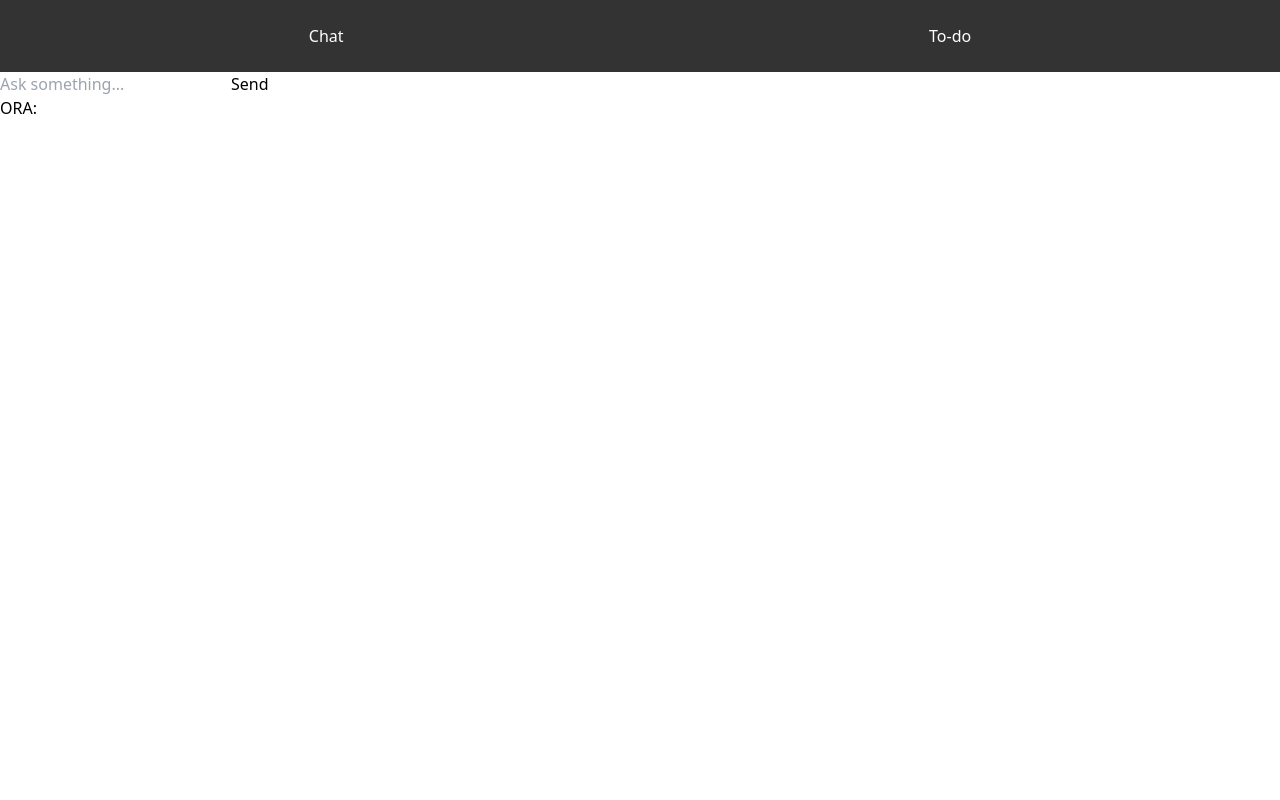
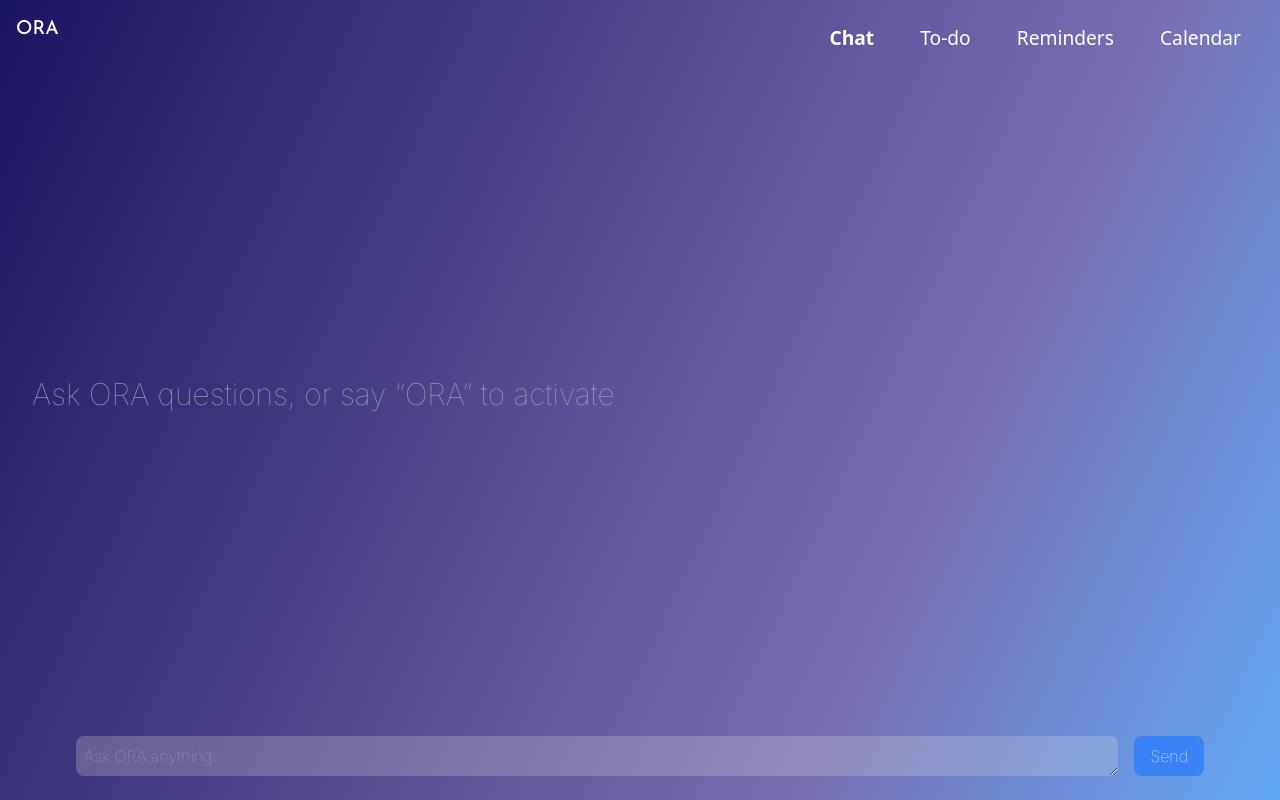
Before and after one commit to josephhchen/ora, a React (Create React App) app: page /chat in a window 1280 px wide. Built offline with nearby package versions, Linux system fonts and the light colour scheme.

Commit message:
Frontend code

```diff
--- a/src/App.js
+++ b/src/App.js
@@ -7,23 +7,24 @@ import Chat from './components/chat';
 import ToDo from './components/to-do';
 import Reminders from './components/reminders';
 import Calendar from './components/calendar';
+import Register from './components/register';
 
 const App = () => {
-  const [showNavbar, setShowNavbar] = useState(true);
+  // const [showNavbar, setShowNavbar] = useState(true);
 
-  useEffect(() => {
-    if (window.location.pathname === '/') {
-      setShowNavbar(false);
-    } else {
-      setShowNavbar(true);
-    }
-  }, [window.location.pathname]);
+  // useEffect(() => {
+  //   if (window.location.pathname === '/') {
+  //     setShowNavbar(false);
+  //   } else {
+  //     setShowNavbar(true);
+  //   }
+  // }, [window.location.pathname]);
 
   return (
     <Router>
-      {showNavbar && <Navbar />}
       <Routes>
         <Route path="/" element={<Landing />} />
+        <Route path="/register" element={<Register />} />
         <Route path="/chat" element={<Chat />} />
         <Route path="/todo" element={<ToDo />} />
         <Route path="/reminders" element={<Reminders />} />
--- a/src/components/chat.js
+++ b/src/components/chat.js
@@ -1,33 +1,72 @@
-import React, { useState } from 'react';
+import React, { useState, useEffect } from 'react';
 import axios from 'axios';
+import '../styles/chat.css';
 import Navbar from './nav';
 
 function Chat() {
   const [message, setMessage] = useState('');
-    const [response, setResponse] = useState('');
-    const [location, setLocation] = useState('');
+  const [chatHistory, setChatHistory] = useState([]);
+  const [isTyping, setIsTyping] = useState(false);
 
   const sendMessage = async () => {
+    if (message.trim() === '') return;
+
+    setChatHistory([...chatHistory, { type: 'user', message }]);
+    setMessage(''); // Clear input
+    setIsTyping(true);
+
     try {
-        const res = await axios.post('http://localhost:5000/api/ask', { message, location });
-        setResponse(res.data.message);
+      const res = await axios.post('http://localhost:5000/api/ask', { message });
+      setTimeout(() => {
+        setChatHistory([...chatHistory, { type: 'user', message }, { type: 'ora', message: res.data.message }]);
+        setIsTyping(false);
+      }, 1000); // simulating typing delay
     } catch (err) {
       console.error(err);
     }
   };
 
+  const handleKeyPress = (e) => {
+    if (e.key === 'Enter' && !e.shiftKey) {
+      e.preventDefault();
+      sendMessage();
+    }
+  };
+
   return (
-      <>
-        <input
-          type="text"
+    <div className="chat-bg flex flex-col h-screen">
+      <Navbar />
+      <div className="flex-grow flex flex-col items-start justify-start p-8">
+        {chatHistory.length === 0 ? (
+          <div className="flex-grow flex items-center justify-start">
+            <p className="text-gray-400 text-3xl inter-font">
+              Ask ORA questions, or say “ORA” to activate
+            </p>
+          </div>
+        ) : (
+          chatHistory.map((chat, index) => (
+            <p key={index} className={`text-white ${chat.type === 'ora' ? 'non-inter-font' : 'inter-font'}`}>
+              {chat.type.toUpperCase()}: {chat.message}
+            </p>
+          ))
+        )}
+        {isTyping && <p className="text-white non-inter-font">ORA: typing...</p>}
+      </div>
+      <div className="flex justify-center items-center p-4">
+        <div className="flex items-center rounded-lg w-11/12 p-2">
+          <textarea
+            className="text-input flex-grow p-2 rounded-lg inter-font text-white"
+            rows="1"
             value={message}
             onChange={(e) => setMessage(e.target.value)}
-          placeholder="Ask something..."
+            onKeyPress={handleKeyPress}
+            placeholder="Ask ORA anything..."
           />
-        <button onClick={sendMessage}>Send</button>
-        <p>ORA: {response}</p>
-      </>
+          <button onClick={sendMessage} className="px-4 py-2 ml-4 bg-blue-500 text-white rounded-lg inter-font">Send</button>
+        </div>
+      </div>
+    </div>
   );
 }
 
-export default Chat
+export default Chat;
--- a/src/components/landing-page.js
+++ b/src/components/landing-page.js
@@ -78,7 +78,7 @@ return (
       </div>
 
       <div className="h-screen" id="About">
-        About:
+
 
       </div>
   </>
--- a/src/components/nav.js
+++ b/src/components/nav.js
@@ -1,11 +1,17 @@
 import React from 'react';
 import { Link } from 'react-router-dom';
+import '../styles/navbar.css';
 
 const Navbar = () => {
   return (
     <div className="navbar">
-      <Link to="/">Chat</Link>
-      <Link to="/todo">To-do</Link>
+      <div>ORA</div>
+      <div className="flex space-x-4">
+        <Link to="/chat" className="active">Chat</Link>
+        <Link to="/todo">To-do</Link>
+        <Link to="/reminders">Reminders</Link>
+        <Link to="/calendar">Calendar</Link>
+      </div>
     </div>
   );
 };
--- /dev/null
+++ b/src/styles/chat.css
@@ -0,0 +1,21 @@
+@import url('https://fonts.googleapis.com/css2?family=Inter:wght@100;500&family=Josefin+Sans:wght@100;200;300;400;500&family=Montserrat:wght@700&display=swap');
+
+.chat-bg {
+    background: linear-gradient(-65deg, #61A9F5 0%, #796DB2 30%, #1A1561 100%);
+    height: 100vh;
+  }
+
+  .inter-font {
+    font-family: 'Inter', sans-serif;
+    font-weight: 100;
+  }
+
+  .non-inter-font {
+    font-family: 'Inter', sans-serif;
+    font-weight: 500;
+  }
+
+  .text-input {
+    background-color: rgba(217, 217, 217, 0.25);
+    color: white;
+  }
--- a/src/styles/landing-page.css
+++ b/src/styles/landing-page.css
@@ -5,6 +5,7 @@
   background: linear-gradient(-65deg, #61A9F5 0%, #796DB2 30%, #1A1561 100%);
   height: 100vh;
   overflow: hidden;
+
 }
 .inter-font {
   font-family: 'Inter', sans-serif;
--- /dev/null
+++ b/src/styles/navbar.css
@@ -0,0 +1,25 @@
+@import url('https://fonts.googleapis.com/css2?family=Inter:wght@100;500&family=Josefin+Sans:wght@100;200;300;400;500&family=Montserrat:wght@700&display=swap');
+
+.navbar {
+  display: flex;
+  justify-content: space-between;
+  padding: 16px;
+  font-size: 1.2em;
+  background-color: transparent;
+}
+
+.navbar a {
+  margin: 0 15px;
+  text-decoration: none;
+}
+
+.navbar a.active {
+  font-weight: bold;
+}
+
+/* Custom styling for ORA text */
+.navbar div:first-child {
+  font-family: 'Josefin Sans', sans-serif;
+  font-weight: 500;
+  color: white;
+}
--- /dev/null
+++ b/src/styles/register.css
@@ -0,0 +1,5 @@
+.register-bg {
+    background: linear-gradient(-65deg, #61A9F5 0%, #796DB2 30%, #1A1561 100%);
+    height: 100vh;
+    overflow: hidden;
+  }
```
Also changed, not shown: 2 other files (tests, documents, lock files or other folders). Lines whose indentation alone changed are shown as unchanged.
